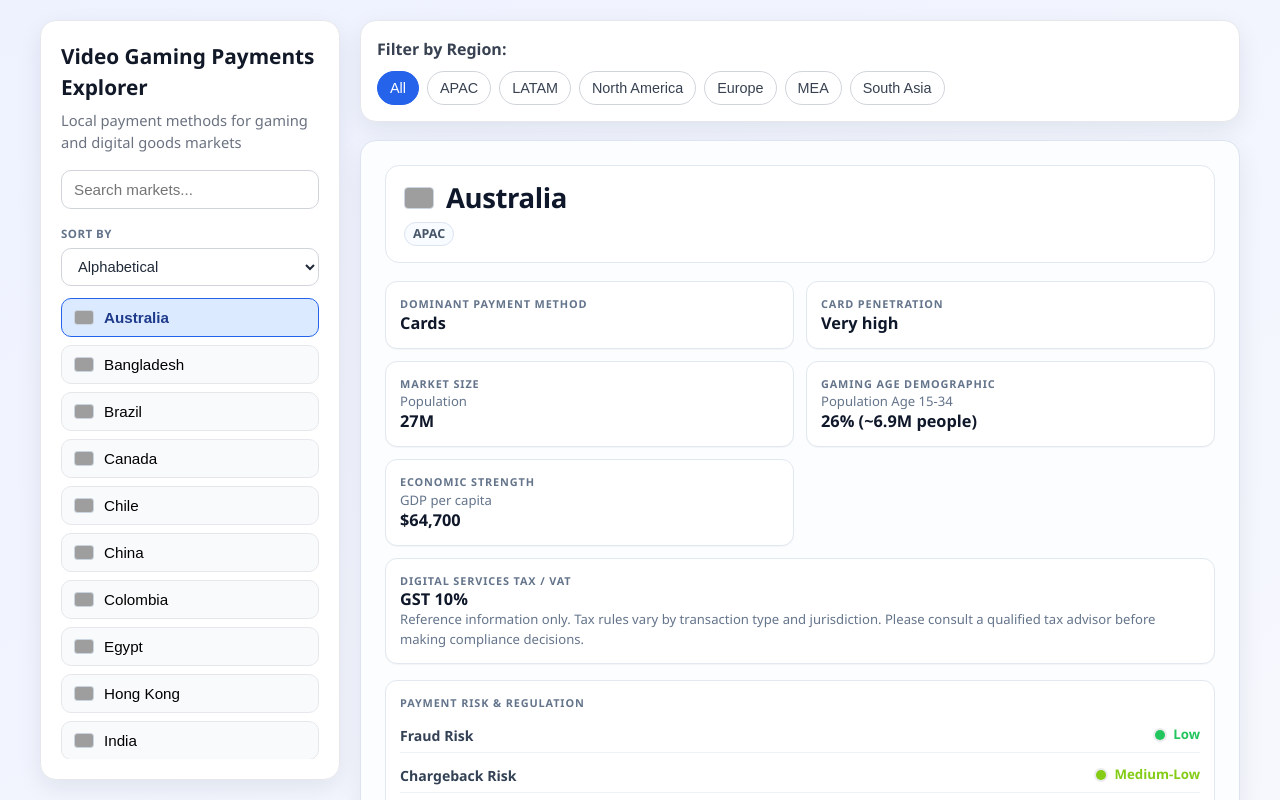
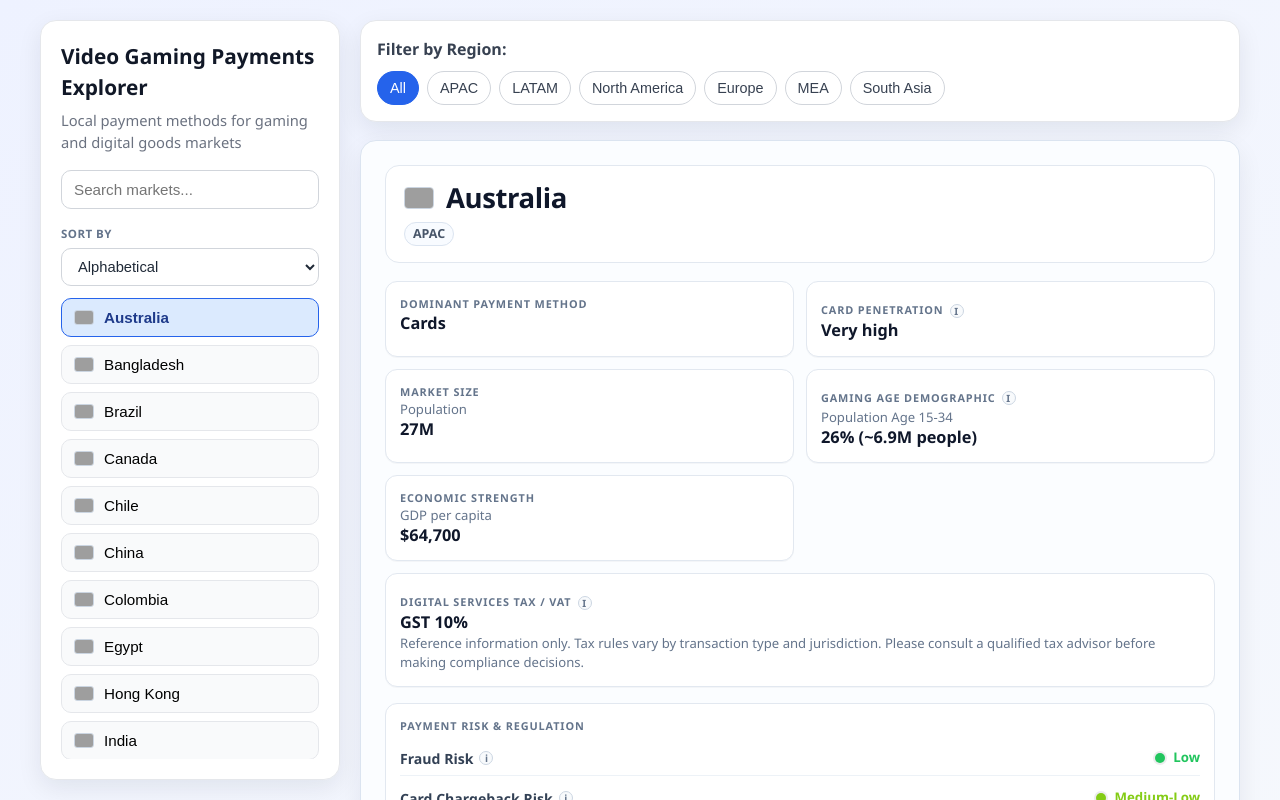
Before and after one commit to shauntoh/payment-methods-by-country-explorer, a React (Vite) app: page / in a window 1280 px wide. Shown: the top 800 px of the page. Built offline with nearby package versions, Linux system fonts and the light colour scheme; grey boxes are pictures that could not be loaded; the HTML template or start-up script is replaced by a standard one.

Commit message:
Add metric tooltips and rename chargeback risk label

```diff
--- a/src/components/CountryDetails.jsx
+++ b/src/components/CountryDetails.jsx
@@ -50,6 +50,17 @@ function RiskIndicator({ value, isRegulation = false }) {
   );
 }
 
+function InfoTooltip({ text }) {
+  return (
+    <span className="info-tooltip">
+      <span className="info-icon" tabIndex={0} aria-label="More information">
+        i
+      </span>
+      <span className="info-tooltip-content" role="tooltip">{text}</span>
+    </span>
+  );
+}
+
 function CountryDetails({ country }) {
   if (!country) {
     return (
@@ -86,7 +97,10 @@ function CountryDetails({ country }) {
           <p className="detail-value">{country.dominantPaymentMethod}</p>
         </div>
         <div className="detail-item">
-          <p className="label">Card Penetration</p>
+          <p className="label metric-label">
+            Card Penetration
+            <InfoTooltip text="Estimated level of credit and debit card usage for online and digital payments." />
+          </p>
           <p className="detail-value">{country.cardPenetration}</p>
         </div>
         <div className="detail-item">
@@ -95,7 +109,10 @@ function CountryDetails({ country }) {
           <p className="detail-value">{formatPopulationInMillions(country.population)}</p>
         </div>
         <div className="detail-item">
-          <p className="label">Gaming Age Demographic</p>
+          <p className="label metric-label">
+            Gaming Age Demographic
+            <InfoTooltip text="Share of the population aged 15-34, a key demographic segment for video gaming markets." />
+          </p>
           <p className="detail-meta">Population Age 15-34</p>
           <p className="detail-value">{gamingAgeDisplay}</p>
         </div>
@@ -105,7 +122,10 @@ function CountryDetails({ country }) {
           <p className="detail-value">{formatCurrency(country.gdp_per_capita)}</p>
         </div>
         <div className="detail-item detail-item-wide">
-          <p className="label">Digital Services Tax / VAT</p>
+          <p className="label metric-label">
+            Digital Services Tax / VAT
+            <InfoTooltip text="Taxes applied to digital services such as online gaming purchases or in-app transactions." />
+          </p>
           <p className="detail-value">{country.digital_tax}</p>
           <p className="detail-meta">
             Reference information only. Tax rules vary by transaction type and jurisdiction.
@@ -117,15 +137,24 @@ function CountryDetails({ country }) {
       <div className="risk-regulation-card section-panel">
         <p className="label">Payment Risk & Regulation</p>
         <div className="risk-row">
-          <span className="risk-key">Fraud Risk</span>
+          <span className="risk-key metric-label-inline">
+            Fraud Risk
+            <InfoTooltip text="Relative likelihood of fraudulent transactions such as stolen payment credentials, account takeover, or unauthorized purchases." />
+          </span>
           <RiskIndicator value={riskProfile.fraud_risk || "Medium"} />
         </div>
         <div className="risk-row">
-          <span className="risk-key">Chargeback Risk</span>
+          <span className="risk-key metric-label-inline">
+            Card Chargeback Risk
+            <InfoTooltip text="Estimated risk of card payment disputes initiated through card networks, resulting in transaction reversals." />
+          </span>
           <RiskIndicator value={riskProfile.chargeback_risk || "Medium"} />
         </div>
         <div className="risk-row">
-          <span className="risk-key">Gaming Content Regulation</span>
+          <span className="risk-key metric-label-inline">
+            Gaming Content Regulation
+            <InfoTooltip text="Regulatory restrictions affecting video game publishing or monetization." />
+          </span>
           <RiskIndicator value={riskProfile.gaming_regulation || "Moderate"} isRegulation />
         </div>
       </div>
--- a/src/index.css
+++ b/src/index.css
@@ -658,3 +658,65 @@ body {
   outline: 2px solid #bfdbfe;
   border-color: #60a5fa;
 }
+.metric-label,
+.metric-label-inline {
+  display: inline-flex;
+  align-items: center;
+  gap: 6px;
+}
+
+.info-tooltip {
+  position: relative;
+  display: inline-flex;
+  align-items: center;
+}
+
+.info-icon {
+  width: 14px;
+  height: 14px;
+  border-radius: 999px;
+  border: 1px solid #cbd5e1;
+  color: #64748b;
+  background: #f8fafc;
+  display: inline-flex;
+  align-items: center;
+  justify-content: center;
+  font-size: 10px;
+  font-weight: 700;
+  line-height: 1;
+  cursor: default;
+}
+
+.info-icon:focus {
+  outline: 2px solid #bfdbfe;
+  outline-offset: 1px;
+}
+
+.info-tooltip-content {
+  position: absolute;
+  left: 50%;
+  bottom: calc(100% + 8px);
+  transform: translateX(-50%) translateY(4px);
+  width: min(260px, 72vw);
+  padding: 8px 10px;
+  border-radius: 8px;
+  border: 1px solid #dbe4f0;
+  background: #f8fafc;
+  color: #334155;
+  font-size: 0.72rem;
+  font-weight: 500;
+  line-height: 1.35;
+  text-transform: none;
+  letter-spacing: normal;
+  box-shadow: 0 6px 16px rgba(15, 23, 42, 0.12);
+  opacity: 0;
+  pointer-events: none;
+  transition: opacity 0.14s ease, transform 0.14s ease;
+  z-index: 20;
+}
+
+.info-tooltip:hover .info-tooltip-content,
+.info-tooltip:focus-within .info-tooltip-content {
+  opacity: 1;
+  transform: translateX(-50%) translateY(0);
+}
```
